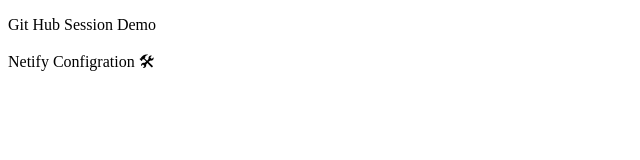
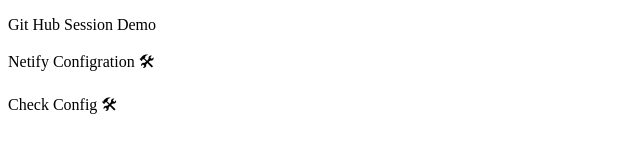
Before and after one commit to Bri0417/git-hub-demo, a plain HTML site: page index.html in a window 1280 px wide. Shown: the whole page, without its empty margins (0-640 px from the left). Drawn offline with Linux system fonts and the light colour scheme.

Commit message:
add message

```diff
--- a/index.html
+++ b/index.html
@@ -8,5 +8,6 @@
 <body>
     <p>Git Hub Session Demo</p>
      <p> Netify Configration 🛠</p>
+     <p> Check Config 🛠</p>
 </body>
 </html>
```
